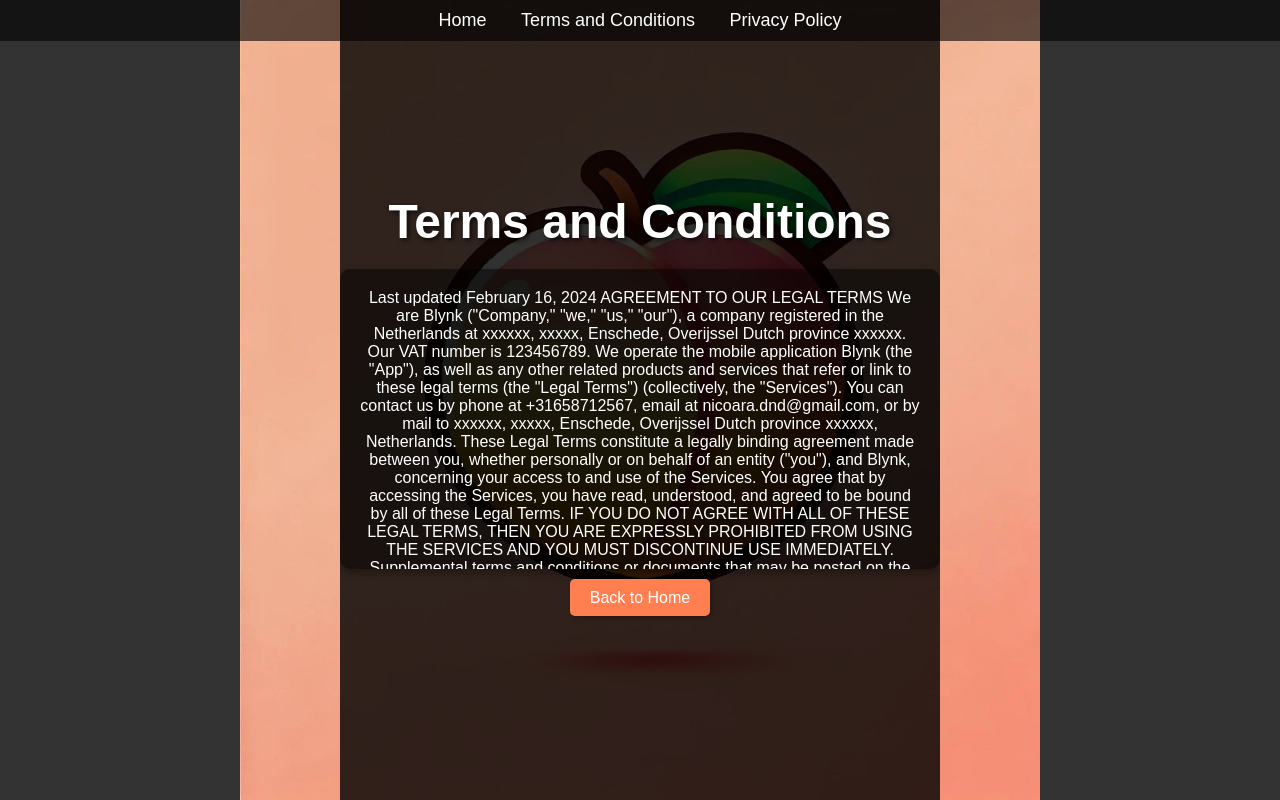
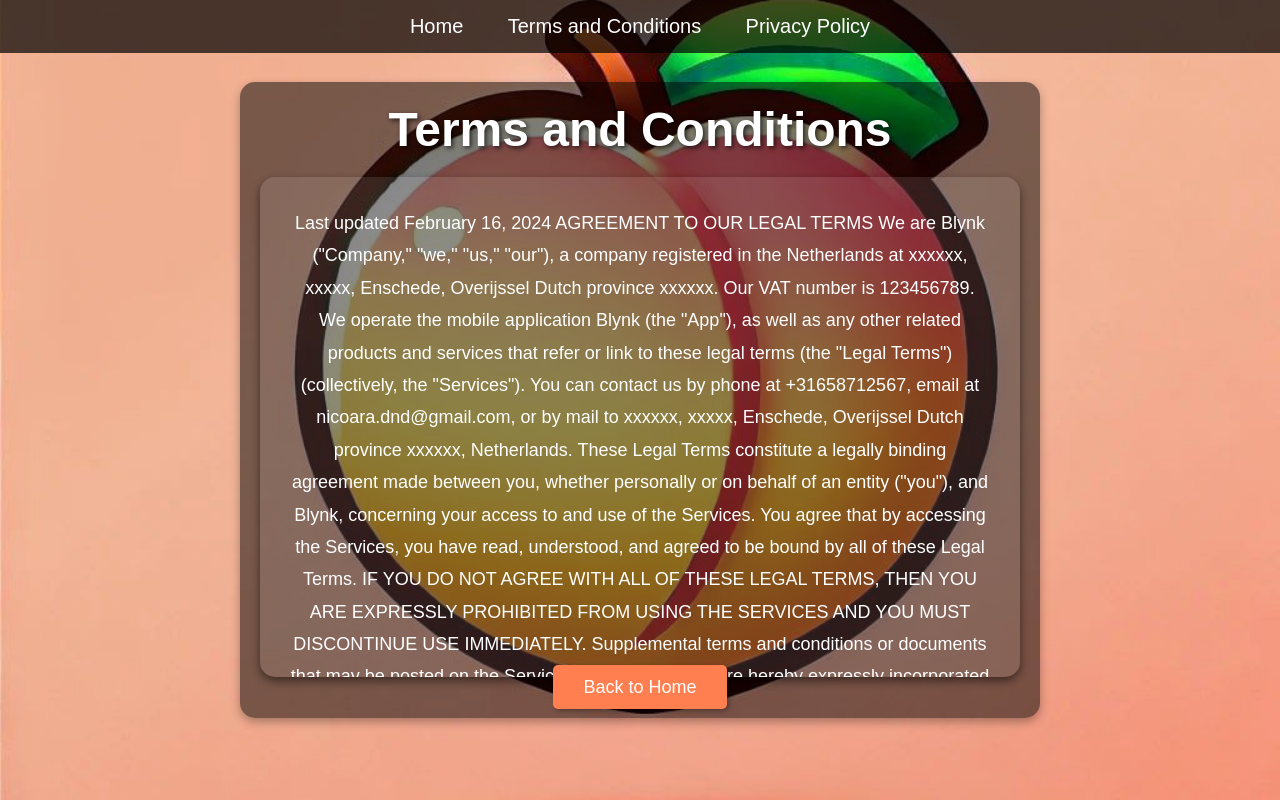
Before and after one commit to stefanuntura/peachapp.wtf, a plain HTML site: page index.html in a window 1280 px wide. Both pictures are taken after a click on the link "Terms & Conditions". Drawn offline with Linux system fonts and the light colour scheme.

Commit message:
Update index.html styling

```diff
--- a/index.html
+++ b/index.html
@@ -13,41 +13,41 @@
         body, html {
             font-family: Arial, sans-serif;
             height: 100%;
+            width: 100%;
+            overflow: hidden;
+        }
+        /* Background image - cover full screen */
+        body {
+            background: url('https://raw.githubusercontent.com/stefanuntura/peachapp.wtf/main/peach-logo.jpg') no-repeat center center fixed;
+            background-size: cover; /* Makes the image cover the entire screen */
+            color: white;
             display: flex;
             justify-content: center;
             align-items: center;
-            background: rgba(0, 0, 0, 0.8);
-            color: white;
-            overflow: hidden;
-        }
-        body::before {
-            content: '';
-            position: absolute;
-            top: 0;
-            left: 0;
-            height: 100%;
-            width: 100%;
-            background: url('https://raw.githubusercontent.com/stefanuntura/peachapp.wtf/main/peach-logo.jpg') no-repeat center center;
-            background-size: contain; /* Keeps the aspect ratio */
-            z-index: -1; /* Send background image behind content */
+            flex-direction: column;
+            text-align: center;
         }
         nav {
             position: absolute;
             top: 0;
             width: 100%;
-            background-color: rgba(0, 0, 0, 0.6);
-            padding: 10px;
+            background-color: rgba(0, 0, 0, 0.7); /* Semi-transparent navbar */
+            padding: 15px;
             text-align: center;
         }
         nav a {
-            margin: 0 15px;
+            margin: 0 20px;
             color: white;
             text-decoration: none;
-            font-size: 18px;
+            font-size: 20px;
         }
         .container {
-            text-align: center;
-            max-width: 600px;
+            max-width: 800px;
+            margin: 20px auto;
+            padding: 20px;
+            background-color: rgba(0, 0, 0, 0.5); /* Transparent background for text boxes */
+            border-radius: 15px;
+            box-shadow: 0 4px 10px rgba(0, 0, 0, 0.3); /* Soft shadow for better visibility */
         }
         h1 {
             font-size: 48px;
@@ -55,37 +55,32 @@
             text-shadow: 2px 2px 5px rgba(0, 0, 0, 0.7);
         }
         p {
-            font-size: 20px;
+            font-size: 22px;
             margin-bottom: 20px;
-            line-height: 1.6;
+            line-height: 1.8;
         }
         a.button {
             background-color: #FF7F50;
-            padding: 10px 20px;
+            padding: 12px 30px;
             color: white;
             text-decoration: none;
             border-radius: 5px;
             box-shadow: 2px 2px 5px rgba(0, 0, 0, 0.3);
+            font-size: 18px;
             margin: 10px;
         }
         .box {
-            background-color: rgba(0, 0, 0, 0.5);
-            padding: 20px;
-            border-radius: 10px;
-            box-shadow: 0 4px 8px rgba(0, 0, 0, 0.3);
-            max-height: 300px;
+            background-color: rgba(255, 255, 255, 0.1); /* Lighter text box */
+            padding: 30px;
+            border-radius: 15px;
+            box-shadow: 0 4px 10px rgba(0, 0, 0, 0.5);
+            max-height: 500px;
             overflow-y: auto;
-            margin-bottom: 20px;
+            font-size: 18px;
+            line-height: 1.8;
         }
         .hidden {
             display: none;
-        }
-        .show-more {
-            cursor: pointer;
-            color: #FF7F50;
-            font-size: 18px;
-            margin-top: 10px;
-            text-decoration: underline;
         }
     </style>
 </head>
```
